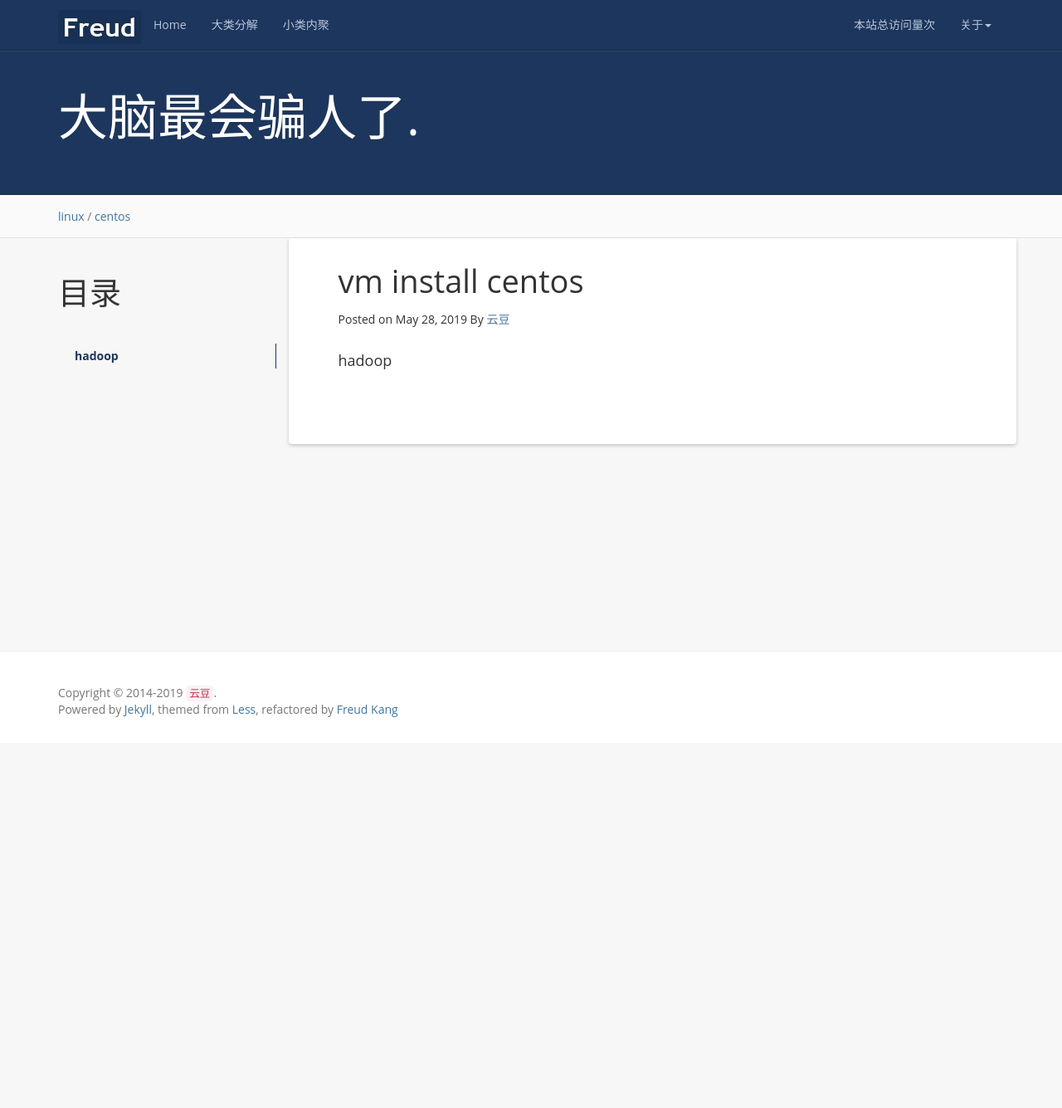
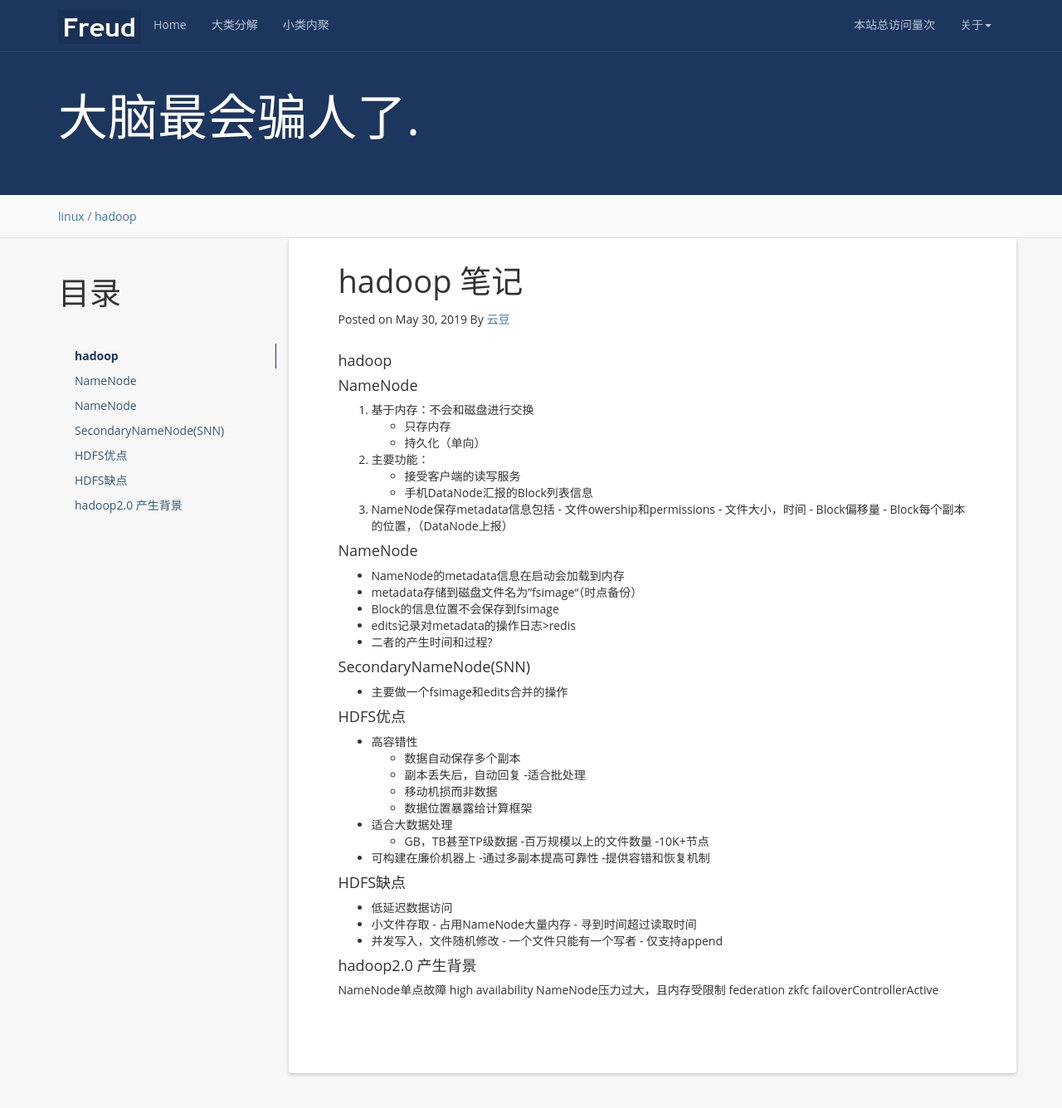
Before and after one commit to playbeans/blog, a Jekyll site: the page built from _posts/2019-05-30-hadoop.md, in a window 1280 px wide and 1400 px high. Shown: the top 1335 px of the window at 83% size. Built offline with Jekyll 4.4.1, drawn with Linux system fonts in a browser that asks for light colours; nearby versions of some CDN libraries; a script that is not in the unit is left out; comment, search, counter and statistics services are not loaded.

```diff
--- a/_posts/2019-05-30-hadoop.md
+++ b/_posts/2019-05-30-hadoop.md
@@ -1,12 +1,66 @@
 ---
 layout: post
-title:  "vm install centos"
-date:   2019-05-28 09:31:01 +0800
+title:  "hadoop 笔记"
+date:   2019-05-30 09:31:01 +0800
 categories: linux
-tag: centos
+tag: hadoop
 ---
 
 * content
 {:toc}
 
 #### hadoop
+
+#### NameNode
+1. 基于内存：不会和磁盘进行交换
+	- 只存内存
+	- 持久化（单向）
+
+2. 主要功能：
+	- 接受客户端的读写服务
+	- 手机DataNode汇报的Block列表信息
+
+3. NameNode保存metadata信息包括
+ 	- 文件owership和permissions
+ 	- 文件大小，时间
+ 	- Block偏移量
+ 	- Block每个副本的位置，（DataNode上报）
+
+#### NameNode
+- NameNode的metadata信息在启动会加载到内存
+- metadata存储到磁盘文件名为”fsimage“（时点备份）
+- Block的信息位置不会保存到fsimage
+- edits记录对metadata的操作日志>redis
+- 二者的产生时间和过程?
+
+#### SecondaryNameNode(SNN)
+- 主要做一个fsimage和edits合并的操作
+
+#### HDFS优点
+- 高容错性
+	- 数据自动保存多个副本
+	- 副本丢失后，自动回复
+-适合批处理
+	- 移动机损而非数据
+	- 数据位置暴露给计算框架
+- 适合大数据处理
+	- GB，TB甚至TP级数据
+	-百万规模以上的文件数量
+	-10K+节点
+- 可构建在廉价机器上
+ 	-通过多副本提高可靠性
+ 	-提供容错和恢复机制
+
+#### HDFS缺点
+ - 低延迟数据访问
+ - 小文件存取
+ 	- 占用NameNode大量内存
+ 	- 寻到时间超过读取时间
+ - 并发写入，文件随机修改
+ 	- 一个文件只能有一个写者
+ 	- 仅支持append
+
+#### hadoop2.0 产生背景
+NameNode单点故障 high availability
+NameNode压力过大，且内存受限制 federation
+zkfc failoverControllerActive
```
Also changed, not shown: _posts/2019-05-21-linux-arch.md (+1 -1 lines), _posts/2019-05-21-linux-ssh-add.md (+1 -1 lines), _posts/2019-06-02-install-hadoop.md (added, +96 -0 lines), _posts/2019-06-03-install-hadoop2.md (added, +65 -0 lines), _posts/2019-06-22-install-hadoop-ha.md (added, +212 -0 lines).
